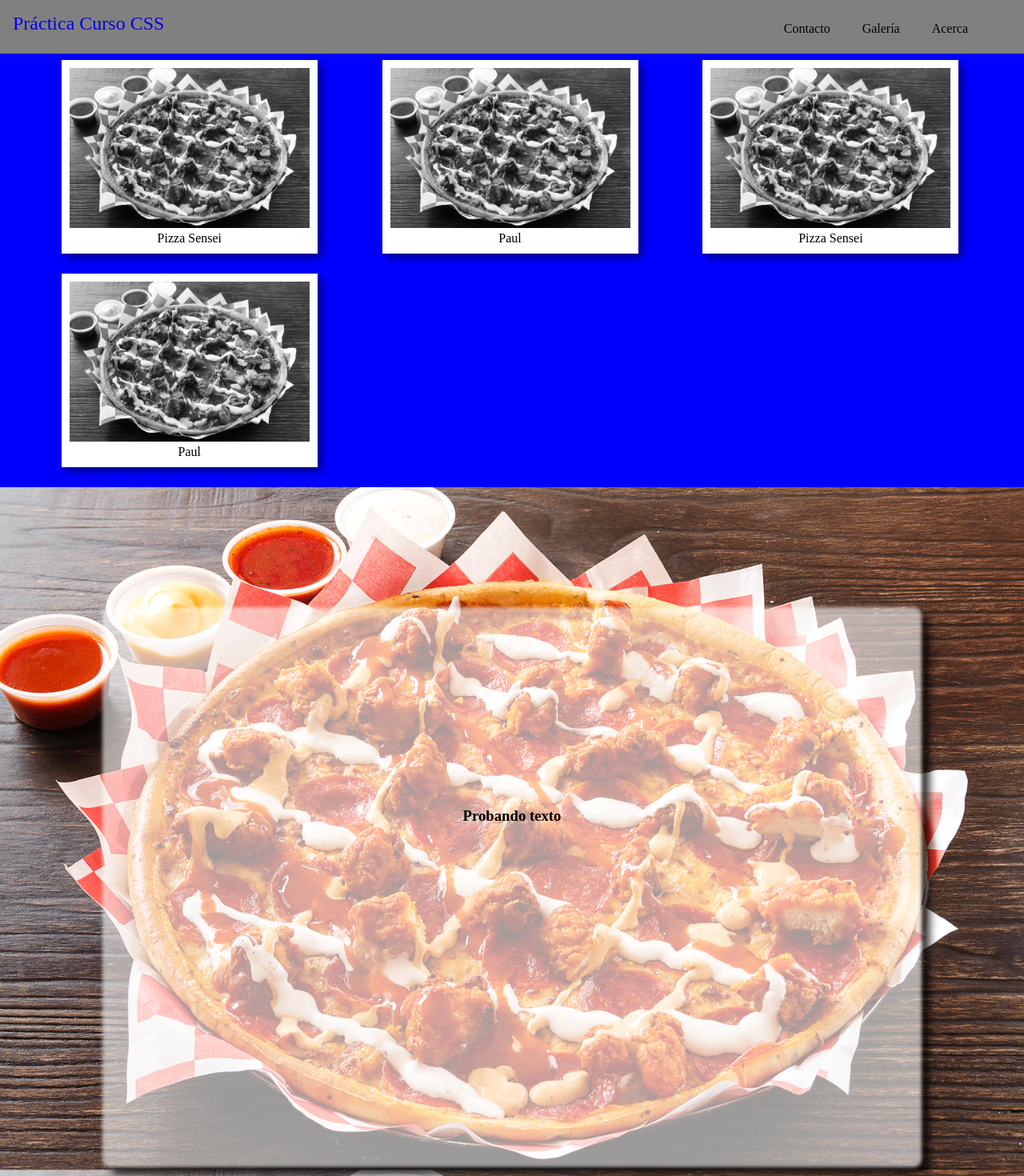
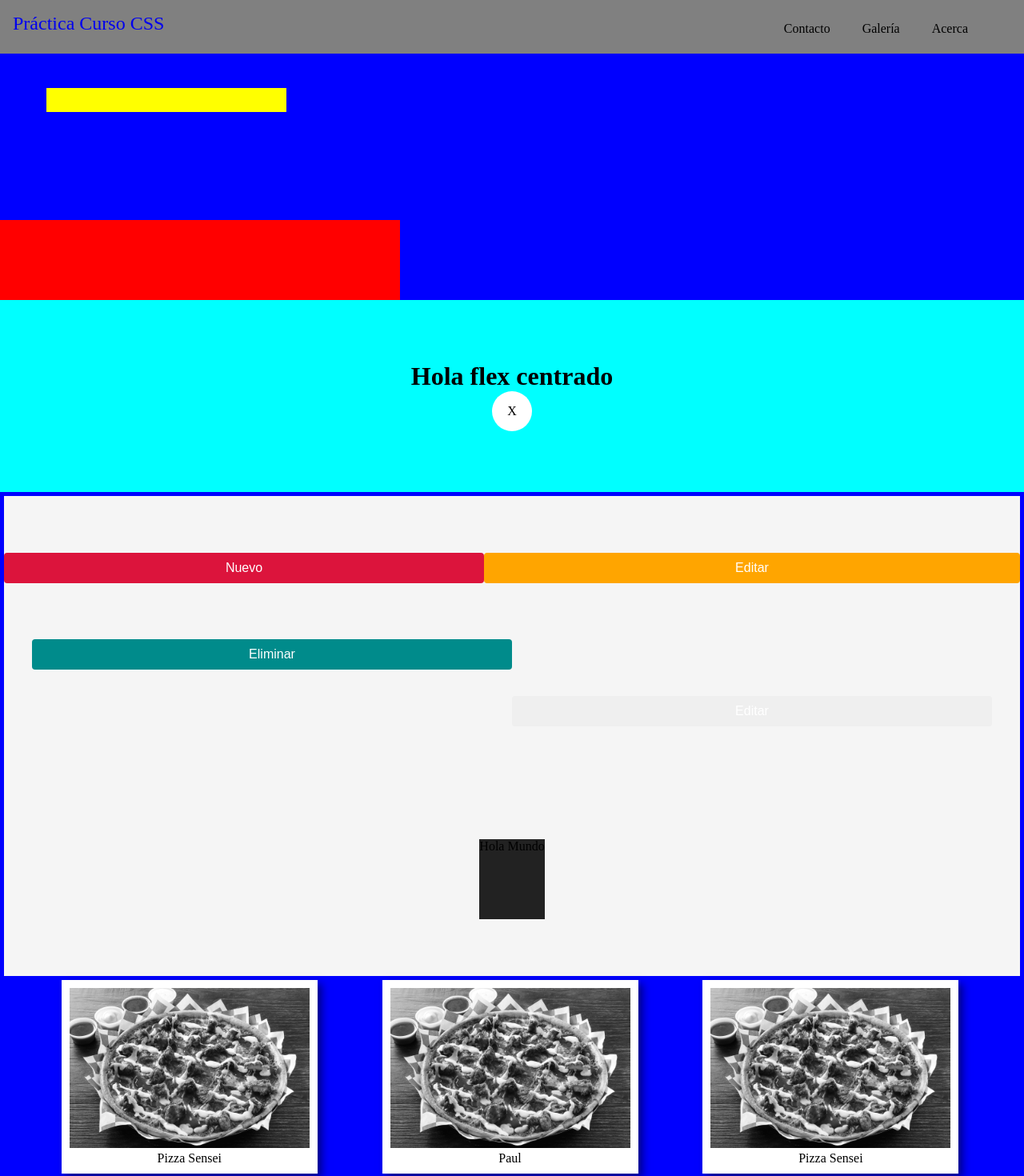
Before and after one commit to paulmaru/paulmaru.github.com, a plain HTML site: page PracticasCSS/index.html in a window 1280 px wide. Shown: the top 1470 px of the page at 80% size. Drawn offline with Linux system fonts and the light colour scheme.

Commit message:
continua práctica css

```diff
--- a/PracticasCSS/css/main.css
+++ b/PracticasCSS/css/main.css
@@ -74,7 +74,7 @@ img{
 .modal-content{
     margin: auto;
     display: block;
-    width: 80%;
+    width: 95%;
     max-width: 700px;
     animation: zoom 0.5s;
 
@@ -86,6 +86,11 @@ img{
     font-size: 40px;
     color:white;
     cursor: pointer;
+}
+
+@keyframes zoom {
+    from{transform: scale(0);}
+    to{transform: scale(1);}
 }
 
 
@@ -142,12 +147,119 @@ li a{
 /* NavBar fin*/
 
 
-@keyframes zoom {
-    from{transform: scale(0);}
-    to{transform: scale(1);}
+.practicaFlexbox{
+    display: flex;
+    margin: 5px;
+    background-color: #f5f5f5;
+    justify-content: flex-end;
+    /*flex-wrap: nowrap;
+    flex-direction: row;*/
+    flex-flow: row wrap;
+    justify-content: center; /*eje principal*/
+
+    height: 600px;
+    align-items:center; /*eje cruzado*/
+}
+
+.practicaFlexbox button{
+    border:0;
+    font-size: 1em;
+    outline:none;
+    padding: 10px;
+    border-radius: 4px;
+    color: white;
+    /*flex-grow: 1;*/
+    /*flex-basis: 200px;*/
+    /*flex: 1 2 500px;*/
+    min-width: 600px;
+}
+.practicaFlexbox p{
+    background-color: #222;
+    height: 100px;
+}
+.practicaFlexbox button:nth-child(1){
+    background-color: crimson;
+    flex-grow: 2;
+}
+.practicaFlexbox button:nth-child(2){
+    background-color: orange;
+    flex-grow: 3;
+}
+.practicaFlexbox button:nth-child(3){
+    background-color: darkcyan;
+    flex-shrink: 4;
+    align-self: flex-start; /*sobreescribe align-item*/
 }
 
 
+
+.practica2Flex{
+    background-color: aqua;
+    height: 30vh;
+    width: 100vw;
+    display: flex;
+    justify-content: center;
+    align-items: center;
+    flex-direction: column;
+}
+.circleButton{
+    width: 50px;
+    height: 50px;
+     background-color: white;
+     border-radius: 50%;
+     display: flex;
+     justify-content: center;
+     align-items: center;
+     cursor: pointer;
+}
+
+
+/*******************/
+/* práctica de GRID*/
+/*******************/
+.practicaGrid{
+    display: grid;
+    height: 300px;
+    width: 500px;
+    background-color: blue;
+    /*grid-template-columns: 200px 300px;*/
+    /*grid-template-rows: 200px 100px;*/
+    /*grid-template: 200px 100px / [inicia-header] 200px  300px [final-header];*/
+    /*grid-template-columns: [inicia-header] repeat(12, 8.66%) [final-header];*/
+    grid-template-columns: repeat(6, 1fr);
+    grid-template-rows: repeat(3, 1fr);
+    grid-template-areas: "nav nav nav nav nav nsav asd"
+                        "body body body body body body body"
+                        "footer footer footer footer footer footer footer";
+
+    align-items: center;
+}
+.red{
+    background-color: red;
+    /*grid-column-start: 1;
+    grid-column-end: 3;*/
+    /*grid-column: inicia-header / 2;
+    grid-row: 1   ;*/
+
+    /*como están encimados, se manda al frente*/
+    /*position: relative;
+    z-index: 1 ;*/
+
+    /*grid-area: 2 / 4 / 3 / 7;*/
+    grid-area: footer;
+    align-self: stretch;
+}
+.yellow{
+    background-color: yellow;
+    /*grid-column: 2 / 3;
+    grid-row: 1   ;*/
+    grid-area: nav;
+    width: 300px;
+    height: 30px;
+    margin-right: auto;
+    margin-left: auto;
+
+}
 
 @media screen and (max-width: 480px){ /* iphone 4 */
     body{
--- a/PracticasCSS/index.html
+++ b/PracticasCSS/index.html
@@ -26,6 +26,25 @@
     </nav>
 </header>
 <body>
+
+    <div class="practicaGrid">
+        <div class="red"></div>
+        <div class="yellow"></div>
+    </div>
+
+
+    <div class="practica2Flex">
+        <h1>Hola flex centrado</h1>
+        <div class="circleButton">X</div>
+    </div>
+
+    <div class="practicaFlexbox">
+        <button>Nuevo</button>
+        <button>Editar</button>
+        <button>Eliminar</button>
+        <button>Editar</button>
+        <p>Hola Mundo</p>
+    </div>
     <div id="modal" class="modal">
         <span class="cerrar">X</span>
         <img id="imgModal" class="modal-content" src="./image/sensei.png">
--- a/PracticasCSS/javascript/index.js
+++ b/PracticasCSS/javascript/index.js
@@ -1,6 +1,7 @@
 var modal = $('#modal');
 
 $(function(){
+    // Ventana Modal
     $('img').click(function(){
         var idImg = $(this).attr("id");
         console.log(idImg);
```
